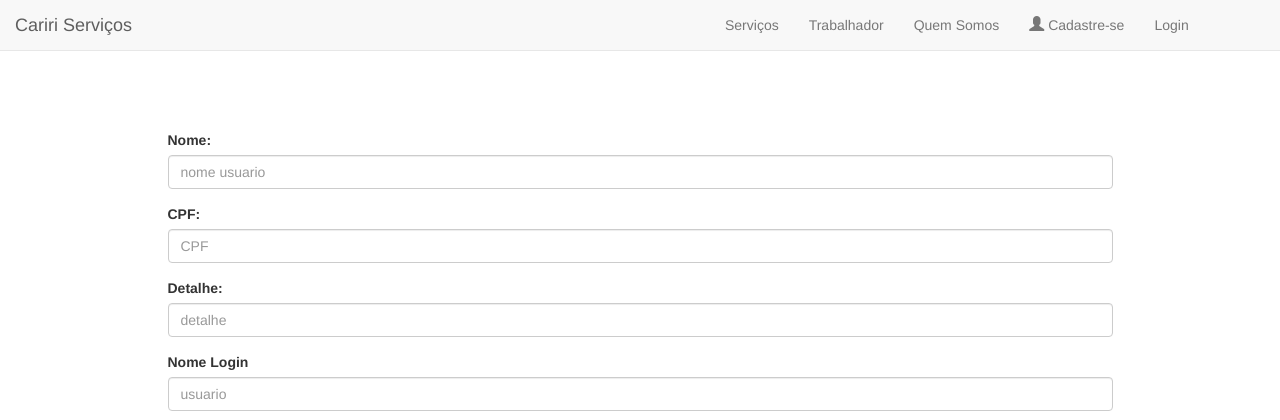
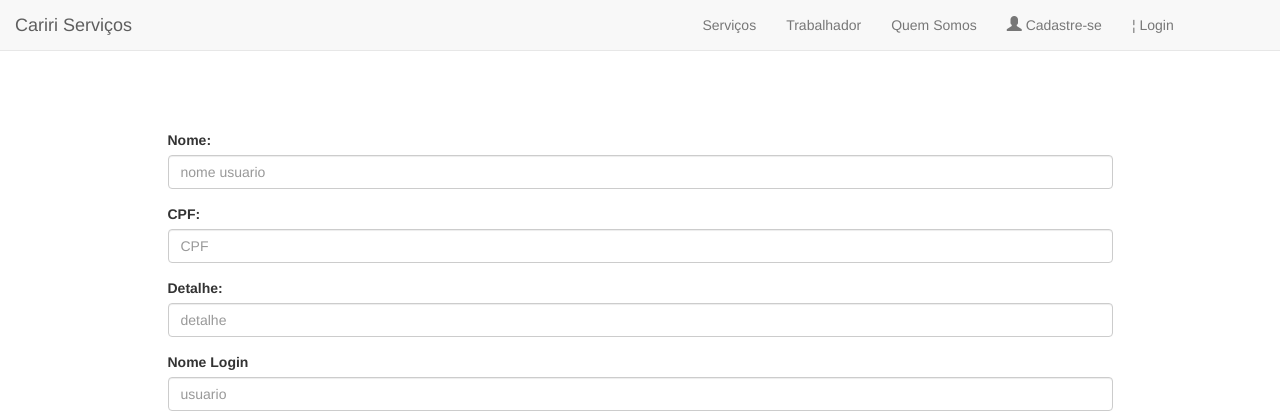
Before and after one commit to michellima193/caririServico, a CodeIgniter app: page /caririServico/index.php/controllercadastro/trabalhador in a window 1280 px wide. Shown: the top 420 px of the page. Run offline with CodeIgniter, Linux system fonts and the light colour scheme; some libraries are stand-ins or nearby versions.

Commit message:
michel pagina Principal 1.0/pagina da cadastro 1.0

```diff
--- a/application/views/menu.php
+++ b/application/views/menu.php
@@ -15,7 +15,7 @@ and open the template in the editor.
         <script src="<?php echo base_url("bootstrap-3.3.7-dist/js/bootstrap.min.js"); ?>"></script>
 
     </head>
-    <body>
+    <body class="menu">
         <!--Começo menu -->
         <nav class="navbar navbar-default navbar-fixed-top" role="navigation">
             <div class="container-fluid">
@@ -51,14 +51,13 @@ and open the template in the editor.
 
                                    </ul>
                                </div> -->
-                            <div class="col-xs-12 col-sm-9 col-md-10 col-lg-10"  style="padding:0px">
+                            <div class="col-xs-12 col-sm-9 col-md-10 col-lg-10">
                                 <ul class="nav navbar-nav navbar-right">
                                     <li><a href="#">Serviços</a></li>
                                     <li><a href="#">Trabalhador</a></li>
                                     <li><a href="#">Quem Somos</a></li>
-
                                     <li><a href="<?php echo base_url("/ControllerCadastro/trabalhador"); ?>"><span class="glyphicon glyphicon-user"style="font-size: 15px; "></span>  Cadastre-se</a></li>
-                                    <li><a href="<?php echo base_url('/Controller/index'); ?>">Login</a></li>
+                                    <li><a href="<?php echo base_url('/Controller/index'); ?>"> &brvbar; Login</a></li>
                                 </ul>
                             </div>
                             <!--Fim dos links-->
```
